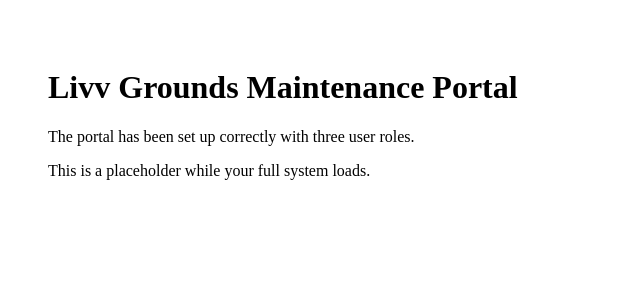
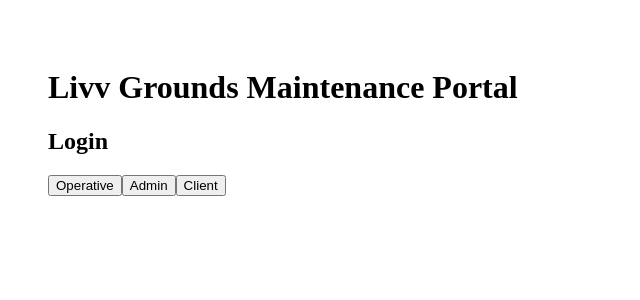
Before and after one commit to Lee-Mather-Livv/livv-grounds-maintenance, a Next.js app: page / in a window 1280 px wide. Shown: the top 300 px of the page, without its empty margins (0-640 px from the left). Built offline with nearby package versions, Linux system fonts and the light colour scheme.

Commit message:
Add files via upload

```diff
--- a/package.json
+++ b/package.json
@@ -1,5 +1,5 @@
 {
-  "name": "livv-grounds-final",
+  "name": "livv-grounds-portal",
   "version": "1.0.0",
   "scripts": {
     "dev": "next dev",
--- a/pages/index.js
+++ b/pages/index.js
@@ -1,9 +1,34 @@
+import { useState } from 'react';
+
 export default function Home() {
+  const [role, setRole] = useState(null);
+
+  const renderLogin = () => (
+    <div>
+      <h2>Login</h2>
+      <button onClick={() => setRole('operative')}>Operative</button>
+      <button onClick={() => setRole('admin')}>Admin</button>
+      <button onClick={() => setRole('client')}>Client</button>
+    </div>
+  );
+
+  const renderView = () => {
+    switch (role) {
+      case 'operative':
+        return <p>Operative Upload Interface (Photos, Notes, Name, Dog Fouling)</p>;
+      case 'admin':
+        return <p>Admin Dashboard: View/Edit Uploads</p>;
+      case 'client':
+        return <p>Client Portal: RAG Summary, View Uploads, Weather</p>;
+      default:
+        return renderLogin();
+    }
+  };
+
   return (
     <div style={{ padding: 40 }}>
       <h1>Livv Grounds Maintenance Portal</h1>
-      <p>The portal has been set up correctly with three user roles.</p>
-      <p>This is a placeholder while your full system loads.</p>
+      {renderView()}
     </div>
   );
 }
```
